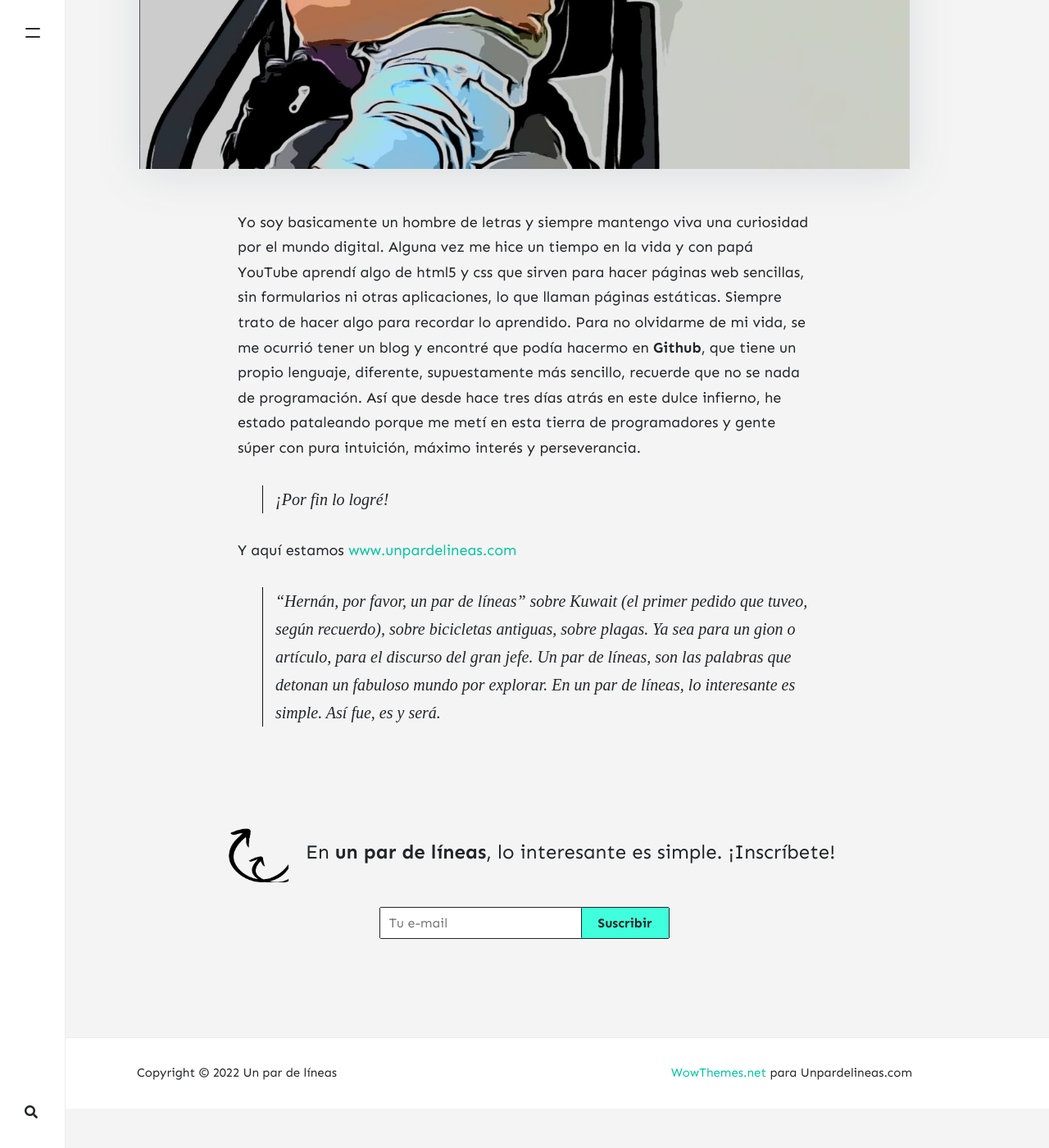
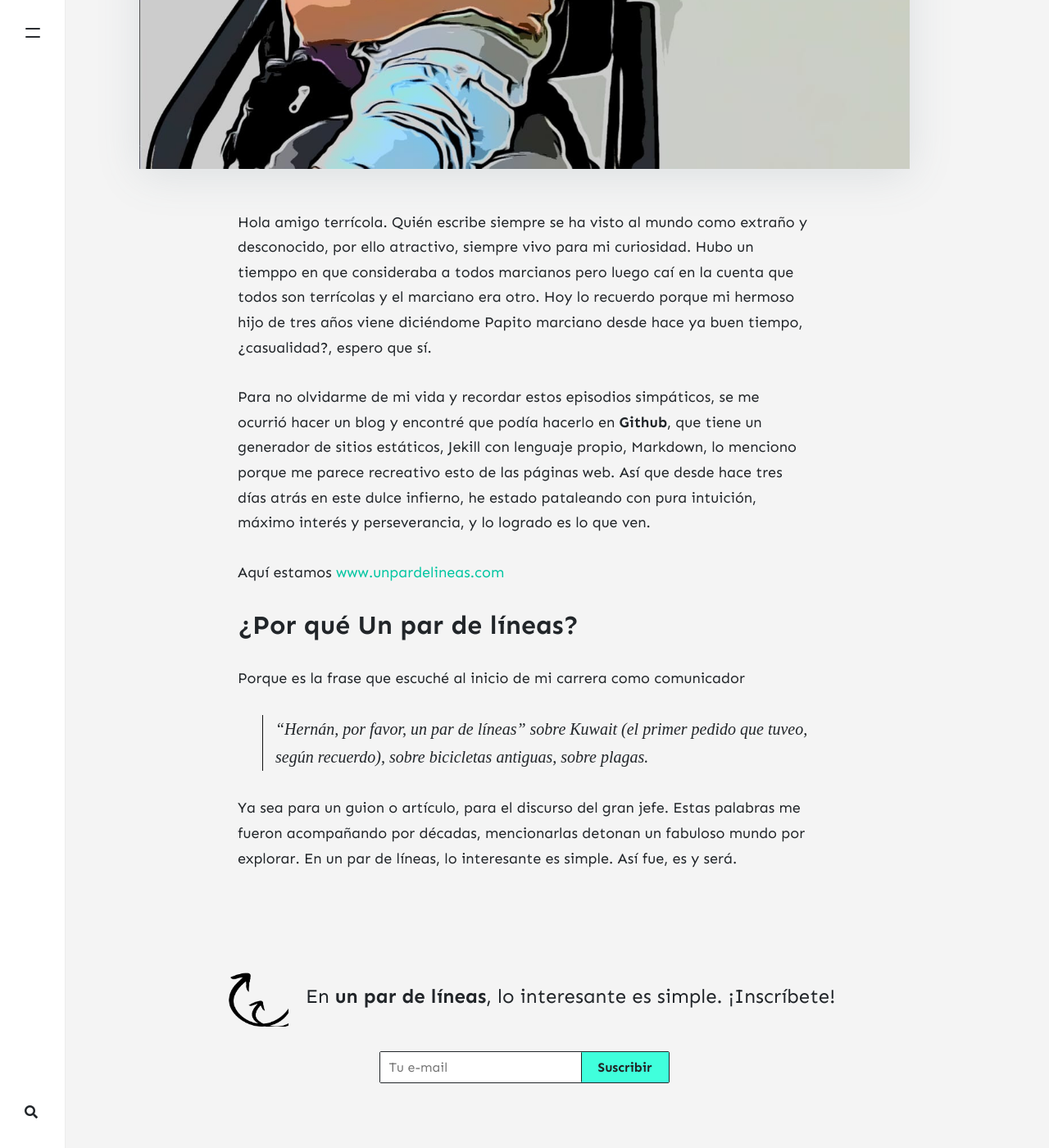
Before and after one commit to kanancho/unpardelineas, a Jekyll site: the page built from _pages/about.md, in a window 1280 px wide and 1400 px high, scrolled down 767 px. Shown: the whole window at 82% size. Built offline with Jekyll 4.4.1, drawn with Linux system fonts in a browser that asks for light colours; nearby versions of some CDN libraries; comment, search, counter and statistics services are not loaded; before the commit the page ends 2119 px from its top, so only the background shows below that.

Commit message:
Update about.md

```diff
--- a/_pages/about.md
+++ b/_pages/about.md
@@ -6,13 +6,16 @@ comments: false
 image: assets/images/9.jpg
 imageshadow: true
 ---
-Yo soy basicamente un hombre de letras y siempre mantengo viva una curiosidad por el mundo digital. Alguna vez me hice un tiempo en la vida y con papá YouTube aprendí algo de html5 y css que sirven para hacer páginas web sencillas, sin formularios ni otras aplicaciones, lo que llaman páginas estáticas.
-Siempre trato de hacer algo para recordar lo aprendido.
-Para no olvidarme de mi vida, se me ocurrió tener un blog y encontré que podía hacermo en **Github**, que tiene un propio lenguaje, diferente, supuestamente más sencillo, recuerde que no se nada de programación. Así que desde hace tres días atrás en este dulce infierno, he estado pataleando porque me metí en esta tierra de programadores y gente súper con pura intuición, máximo interés y perseverancia.
+Hola amigo terrícola. Quién escribe siempre se ha visto al mundo como extraño y desconocido, por ello atractivo, siempre vivo para mi curiosidad. Hubo un tiemppo en que consideraba a todos marcianos pero luego caí en la cuenta que todos son terrícolas y el marciano era otro. Hoy lo recuerdo porque mi hermoso hijo de tres años viene diciéndome Papito marciano desde hace ya buen tiempo, ¿casualidad?, espero que sí.
 
->¡Por fin lo logré!
+Para no olvidarme de mi vida y recordar estos episodios simpáticos, se me ocurrió hacer un blog y encontré que podía hacerlo en **Github**, que tiene un generador de sitios estáticos, Jekill con lenguaje propio, Markdown, lo menciono porque me parece recreativo esto de las páginas web. Así que desde hace tres días atrás en este dulce infierno, he estado pataleando con pura intuición, máximo interés y perseverancia, y lo logrado es lo que ven.
 
-Y aquí estamos
+Aquí estamos
 [www.unpardelineas.com](www.unpardelineas.com)
 
-> "Hernán, por favor, un par de líneas" sobre Kuwait (el primer pedido que tuveo, según recuerdo), sobre bicicletas antiguas, sobre plagas. Ya sea para un gion o artículo, para el discurso del gran jefe. Un par de líneas, son las palabras que detonan un fabuloso mundo por explorar. En un par de líneas, lo interesante es simple. Así fue, es y será.
+## ¿Por qué Un par de líneas?
+
+Porque es la frase que escuché al inicio de mi carrera como comunicador
+> "Hernán, por favor, un par de líneas" sobre Kuwait (el primer pedido que tuveo, según recuerdo), sobre bicicletas antiguas, sobre plagas.
+
+Ya sea para un guion o artículo, para el discurso del gran jefe. Estas palabras me fueron acompañando por décadas, mencionarlas detonan un fabuloso mundo por explorar. En un par de líneas, lo interesante es simple. Así fue, es y será.
```
